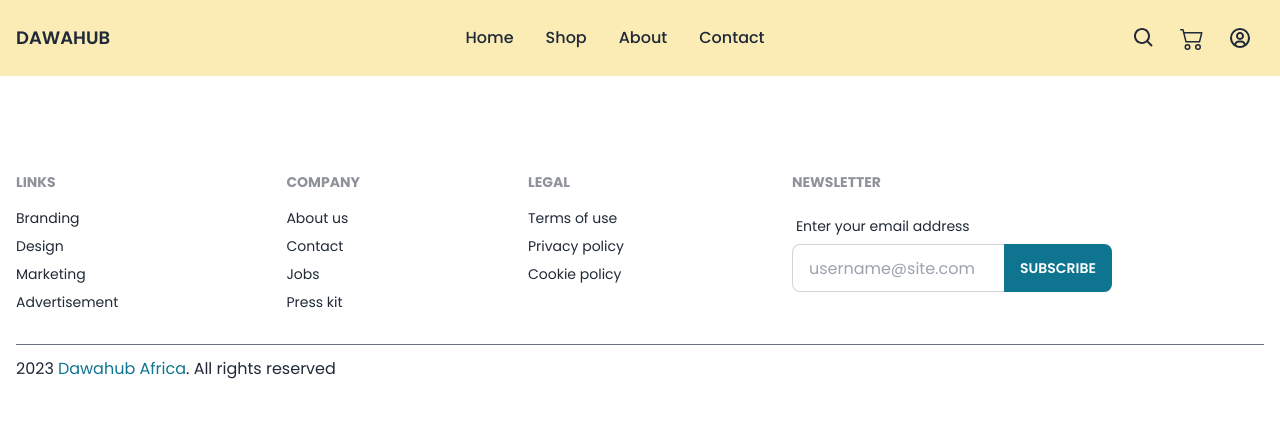
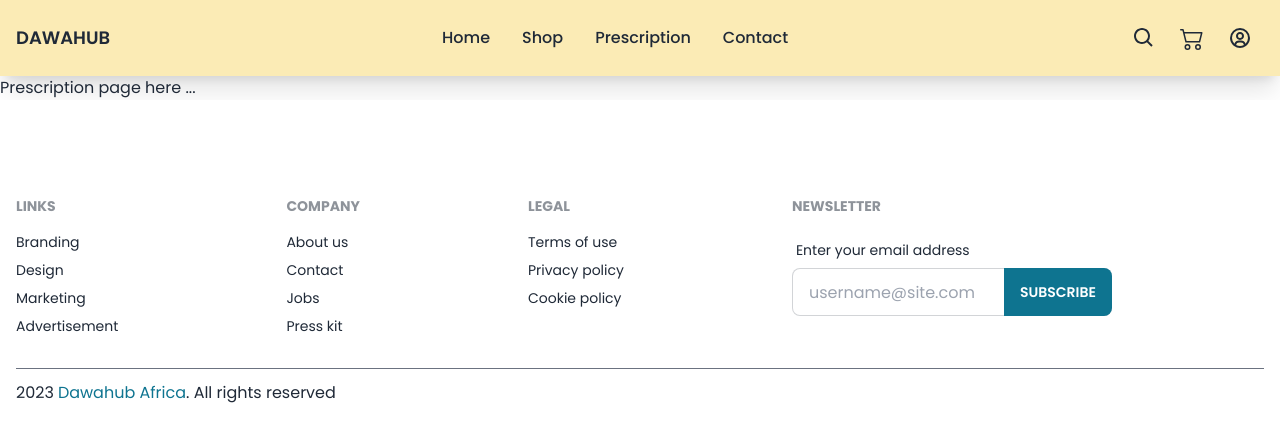
Before and after one commit to Vabrise-Technologies-Ltd/dawahub, a React (Vite) app: page /prescription in a window 1280 px wide. Shown: the top 442 px of the page. Built offline with nearby package versions, Linux system fonts and the light colour scheme.

Commit message:
add data-file

```diff
--- a/src/App.jsx
+++ b/src/App.jsx
@@ -3,16 +3,17 @@ import { BrowserRouter, Route, Routes } from 'react-router-dom'
 import './App.css'
 import Footer from './components/Footer'
 import Navbar from './components/Navbar'
-import About from './pages/About'
 import Account from './pages/Account'
 import Blogs from './pages/Blogs'
 import Cart from './pages/Cart'
 import Checkout from './pages/Checkout'
 import Contact from './pages/Contact'
 import Home from './pages/Home'
+import Prescription from './pages/Prescription'
 import Shop from './pages/Shop'
 
 function App() {
+
 
   return (
     <div className="App">
@@ -21,7 +22,7 @@ function App() {
         <Routes>
           <Route path='/' element={ <Home /> } />
           <Route path='/shop' element={ <Shop /> } />
-          <Route path='/about' element={ <About /> } />
+          <Route path='/prescription' element={ <Prescription /> } />
           <Route path='/cart' element={ <Cart /> } />
           <Route path='/account' element={ <Account /> } />
           <Route path='/checkout' element={ <Checkout /> } />
--- a/src/components/Navbar.jsx
+++ b/src/components/Navbar.jsx
@@ -3,25 +3,24 @@ import { BiSearch, BiUserCircle } from "react-icons/bi"
 import { BsCart2 } from "react-icons/bs"
 import { FaBars, FaTimes } from "react-icons/fa"
 import { useState } from "react";
+import data from "../data/menu.json"
 
 
 const Navbar = () => {
     const [open, setOpen] = useState(false);
-
-    const mainNav = [
-        {id: 1, name: "Home", route: "/"},
-        {id: 2, name: "Shop", route: "/shop"},
-        {id: 3, name: "About", route: "/about"},
-        {id: 4, name: "Contact", route: "/contact"}
-    ]
-
 
     return (
         <>
             <nav className="bg-[#FBEBB5] md:py-6 p-4 top-0 left-0 static z-[100] shadow-xl">
                 <div className="md:flex justify-between items-center">
                     <div className="flex justify-between items-center">
-                        <Link className="md:text-lg font-semibold uppercase" to='/'>Dawahub</Link>
+                        <Link
+                            activeClassName="!text-cyan-700"
+                            className="md:text-lg font-semibold uppercase"
+                            to='/'
+                        >
+                                Dawahub
+                        </Link>
                         <button onClick={() => setOpen((prev) => !prev)} className=' sm:hidden text-2xl text-gray-900'>
                             <FaBars />
                         </button>
@@ -29,8 +28,10 @@ const Navbar = () => {
 
                     <div className="md:flex hidden text-gray-700'">
                         <ul className="flex items-center font-medium">
-                            {mainNav.map((nav) => (
-                                <li key={nav.id} className="navlink md:mx-4 mx-2 md:my-0 my-2">
+                            {data.mainNav.map((nav) => (
+                                <li
+                                    key={nav.id}
+                                    className="navlink md:mx-4 mx-2 md:my-0 my-2" >
                                     <Link to={nav.route}>
                                         {nav.name}
                                     </Link>
@@ -62,7 +63,7 @@ const Navbar = () => {
                         </button>
                     </div>
                     <ul className="flex flex-col items-center text-base font-medium space-y-8">
-                        {mainNav.map((nav) => (
+                        {data.mainNav.map((nav) => (
                             <li key={nav.id} onClick={() => setOpen((prev) => !prev)} className="navlink md:mx-4 mx-2 md:my-0 my-2">
                                 <Link to={nav.route}>
                                     {nav.name}
--- /dev/null
+++ b/src/data/menu.json
@@ -0,0 +1,24 @@
+{
+    "mainNav": [
+        {
+            "id": 1,
+            "name": "Home",
+            "route": "/"
+        },
+        {
+            "id": 2,
+            "name": "Shop",
+            "route": "/shop"
+        },
+        {
+            "id": 3,
+            "name": "Prescription",
+            "route": "/prescription"
+        },
+        {
+            "id": 4,
+            "name": "Contact",
+            "route": "/contact"
+        }
+    ]
+}
--- a/src/pages/About.jsx
+++ /dev/null
@@ -1,9 +0,0 @@
-const About = () => {
-    return (
-        <>
-            About page here ...
-        </>
-     );
-}
-
-export default About;
--- /dev/null
+++ b/src/pages/Prescription.jsx
@@ -0,0 +1,9 @@
+const Prescription = () => {
+    return (
+        <>
+            Prescription page here ...
+        </>
+     );
+}
+
+export default Prescription;
```
Also changed, not shown: src/data/blog.js (added).
